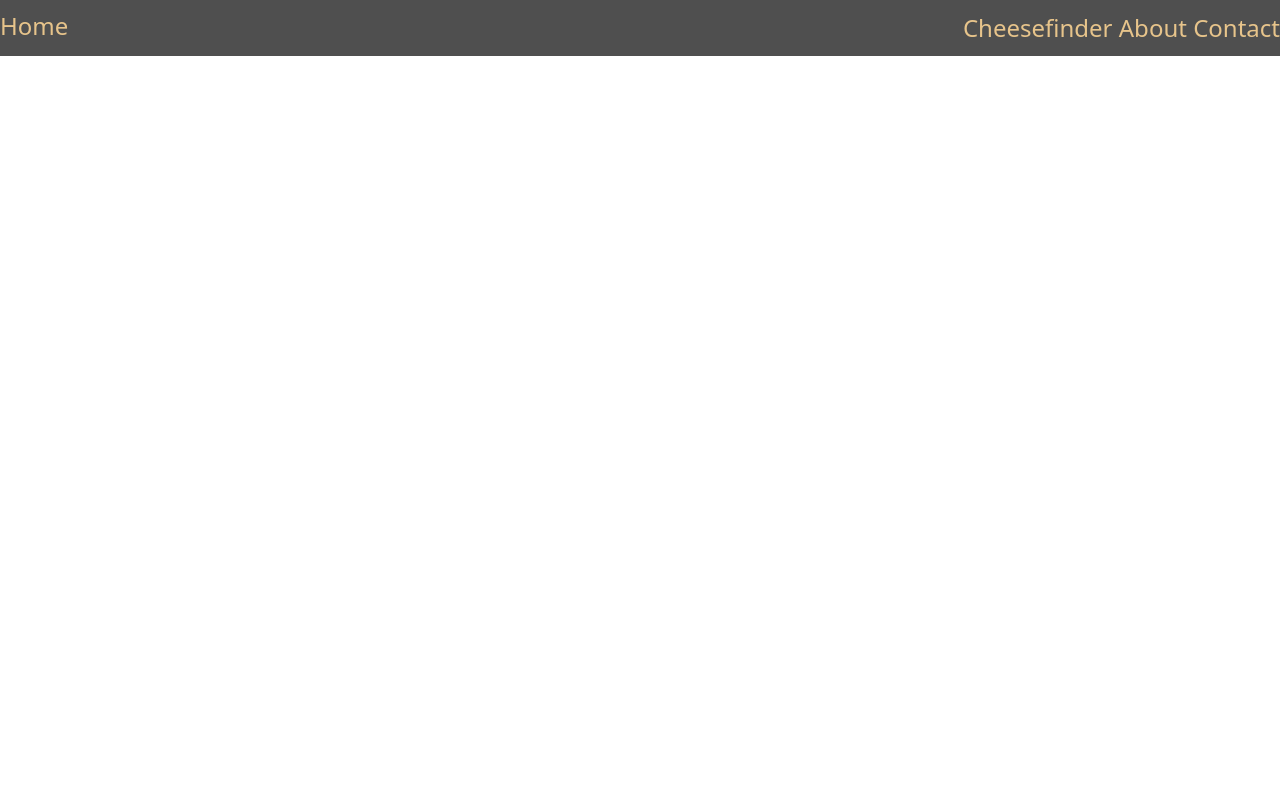
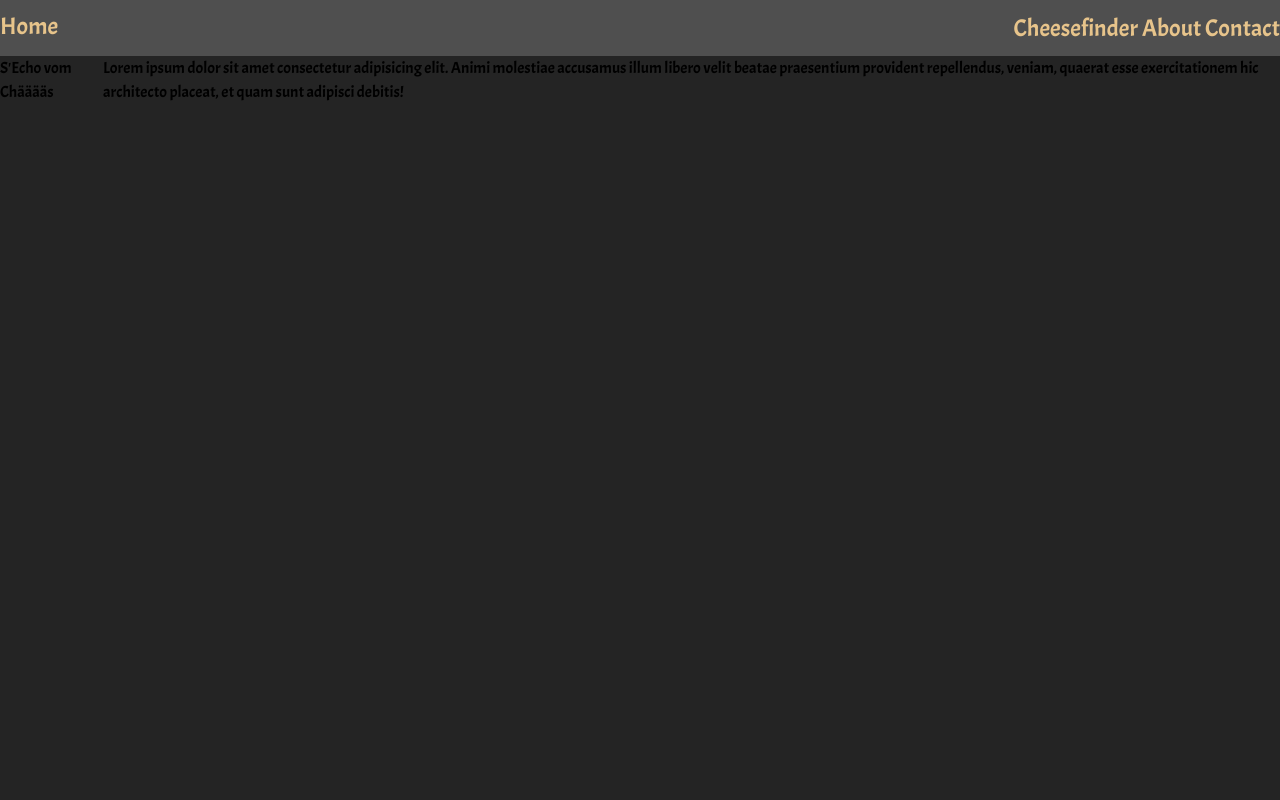
Before and after one commit to FlurinBruehwiler/AstroTest, an Astro site: page / in a window 1280 px wide. Shown: the top 800 px of the page. Built offline with nearby package versions, Linux system fonts and the light colour scheme; Astro itself is replaced by a stand-in of ours.

Commit message:
feat(css): CSS is the besst

```diff
--- a/src/layouts/Layout.astro
+++ b/src/layouts/Layout.astro
@@ -14,8 +14,11 @@ const { title } = Astro.props;
 		<link rel="icon" type="image/svg+xml" href="/favicon.svg" />
 		<meta name="generator" content={Astro.generator} />
 		<title>{title}</title>
+		<link rel="preconnect" href="https://fonts.googleapis.com">
+		<link rel="preconnect" href="https://fonts.gstatic.com" crossorigin>
+		<link href="https://fonts.googleapis.com/css2?family=Acme&display=swap" rel="stylesheet">
 	</head>
-	<body class="h-full">
+	<body class="h-full bg-cc-200 font-acme">
 		<slot />
 	</body>
 </html>
--- a/src/pages/index.astro
+++ b/src/pages/index.astro
@@ -5,7 +5,7 @@ import Layout from '../layouts/Layout.astro';
 
 <Layout title="s'Echo vom Chääääs">
 	<nav class="h-[3.5rem] bg-cc-100 flex justify-between items-center text-cc-400 text-[1.5rem]">
-		<div class="h-[3.5rem] leading-[3.275rem]">
+		<div class="h-[3.5rem] leading-[3.275rem] font-acme">
 			Home
 		</div>
 		<div>
@@ -15,6 +15,8 @@ import Layout from '../layouts/Layout.astro';
 		</div>
 	</nav>
 	<div class="h-full w-full flex justify-center">
+		<h1>S'Echo vom Chääääs</h1>
+		<p>Lorem ipsum dolor sit amet consectetur adipisicing elit. Animi molestiae accusamus illum libero velit beatae praesentium provident repellendus, veniam, quaerat esse exercitationem hic architecto placeat, et quam sunt adipisci debitis!</p>
 	</div>
 	<Search client:load></Search>
 </Layout>
--- a/tailwind.config.cjs
+++ b/tailwind.config.cjs
@@ -2,6 +2,9 @@
 module.exports = {
   content: ["./src/**/*.{astro,html,js,jsx,md,mdx,svelte,ts,tsx,vue}"],
   theme: {
+    fontFamily: {
+      acme: ["Acme", "'sans-serif'"],
+    },
     extend: {
       colors: {
         cc: {
```
